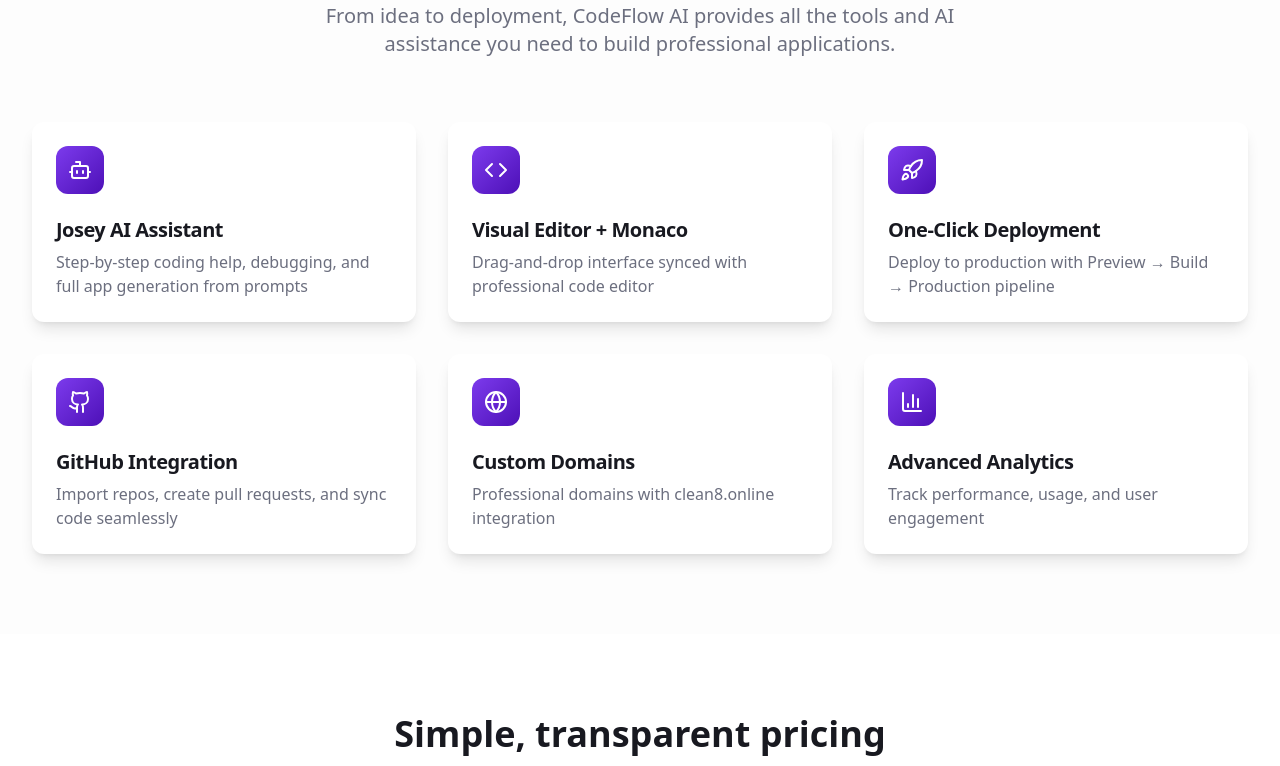
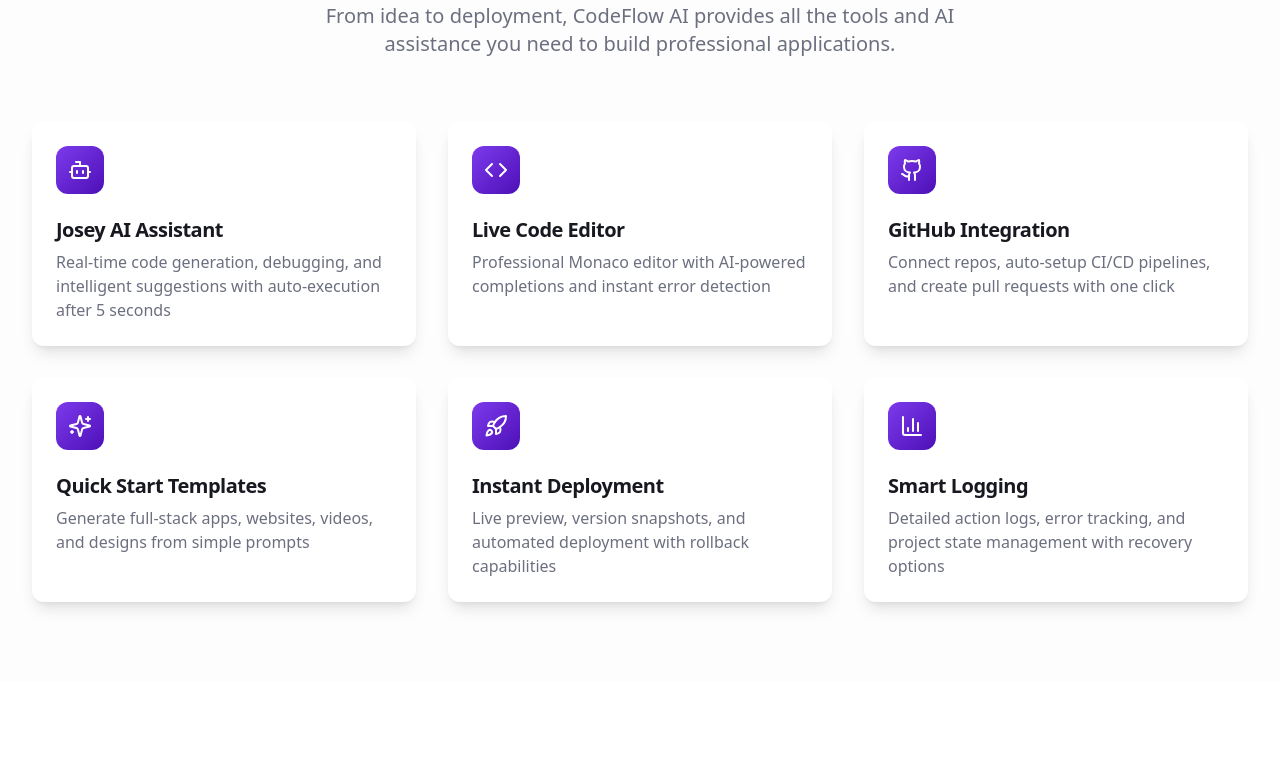
Before and after one commit to coinkrazygaming/CodeFlow, a React (Vite) app: page / in a window 1280 px wide. Shown: the part 760-1526 px from the top of the page. Built offline with nearby package versions, Linux system fonts and the light colour scheme.

Commit message:
Update features section for AI capabilities
cgen-20b9893983b247c5bb33023347faf224

```diff
--- a/client/pages/Index.tsx
+++ b/client/pages/Index.tsx
@@ -44,32 +44,32 @@ export default function Index() {
     {
       icon: Bot,
       title: "Josey AI Assistant",
-      description: "Step-by-step coding help, debugging, and full app generation from prompts"
+      description: "Real-time code generation, debugging, and intelligent suggestions with auto-execution after 5 seconds"
     },
     {
       icon: Code,
-      title: "Visual Editor + Monaco",
-      description: "Drag-and-drop interface synced with professional code editor"
-    },
-    {
-      icon: Rocket,
-      title: "One-Click Deployment",
-      description: "Deploy to production with Preview → Build → Production pipeline"
+      title: "Live Code Editor",
+      description: "Professional Monaco editor with AI-powered completions and instant error detection"
     },
     {
       icon: Github,
       title: "GitHub Integration",
-      description: "Import repos, create pull requests, and sync code seamlessly"
+      description: "Connect repos, auto-setup CI/CD pipelines, and create pull requests with one click"
     },
     {
-      icon: Globe,
-      title: "Custom Domains",
-      description: "Professional domains with clean8.online integration"
+      icon: Sparkles,
+      title: "Quick Start Templates",
+      description: "Generate full-stack apps, websites, videos, and designs from simple prompts"
+    },
+    {
+      icon: Rocket,
+      title: "Instant Deployment",
+      description: "Live preview, version snapshots, and automated deployment with rollback capabilities"
     },
     {
       icon: BarChart3,
-      title: "Advanced Analytics",
-      description: "Track performance, usage, and user engagement"
+      title: "Smart Logging",
+      description: "Detailed action logs, error tracking, and project state management with recovery options"
     }
   ];
 
```
